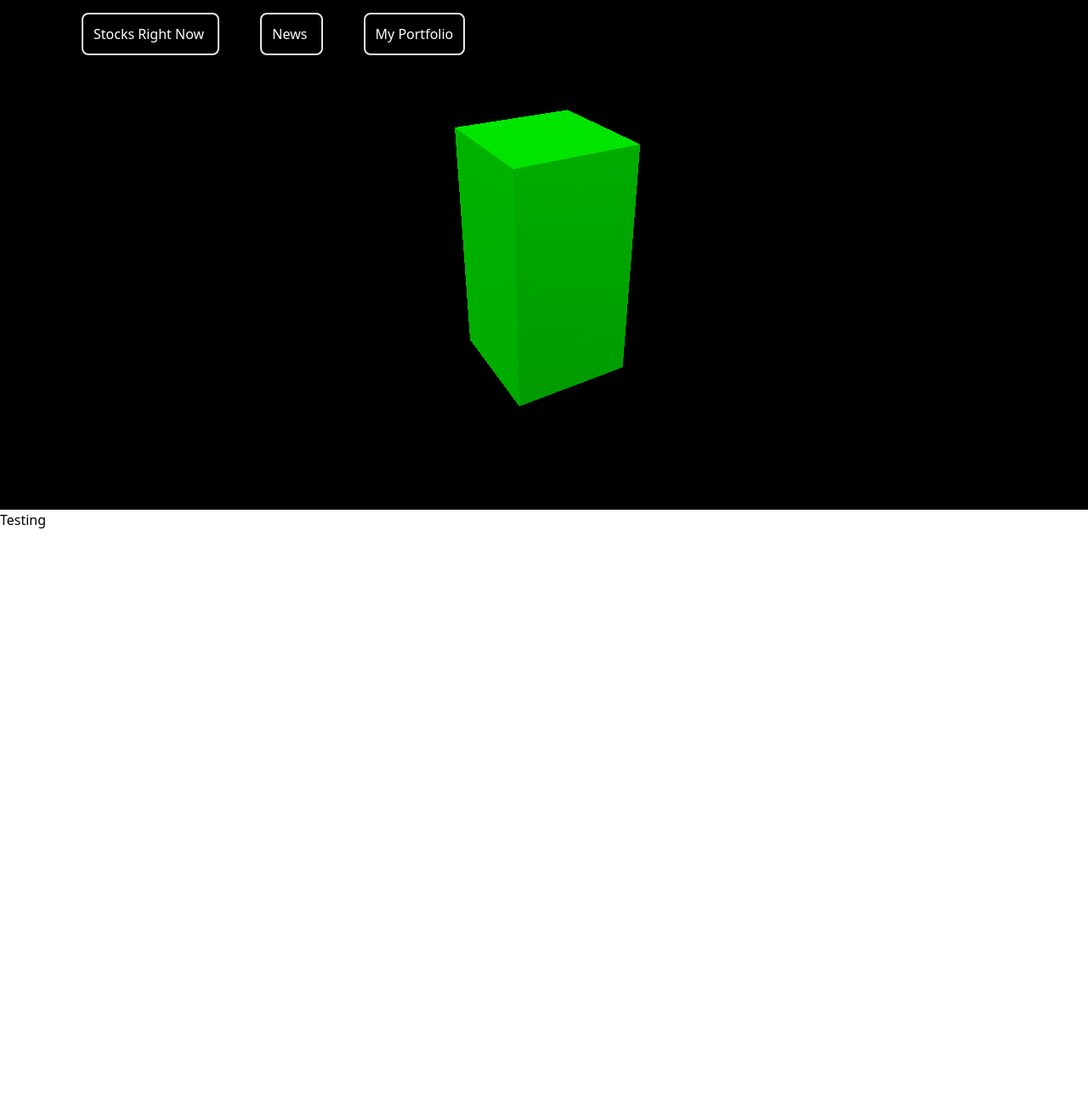
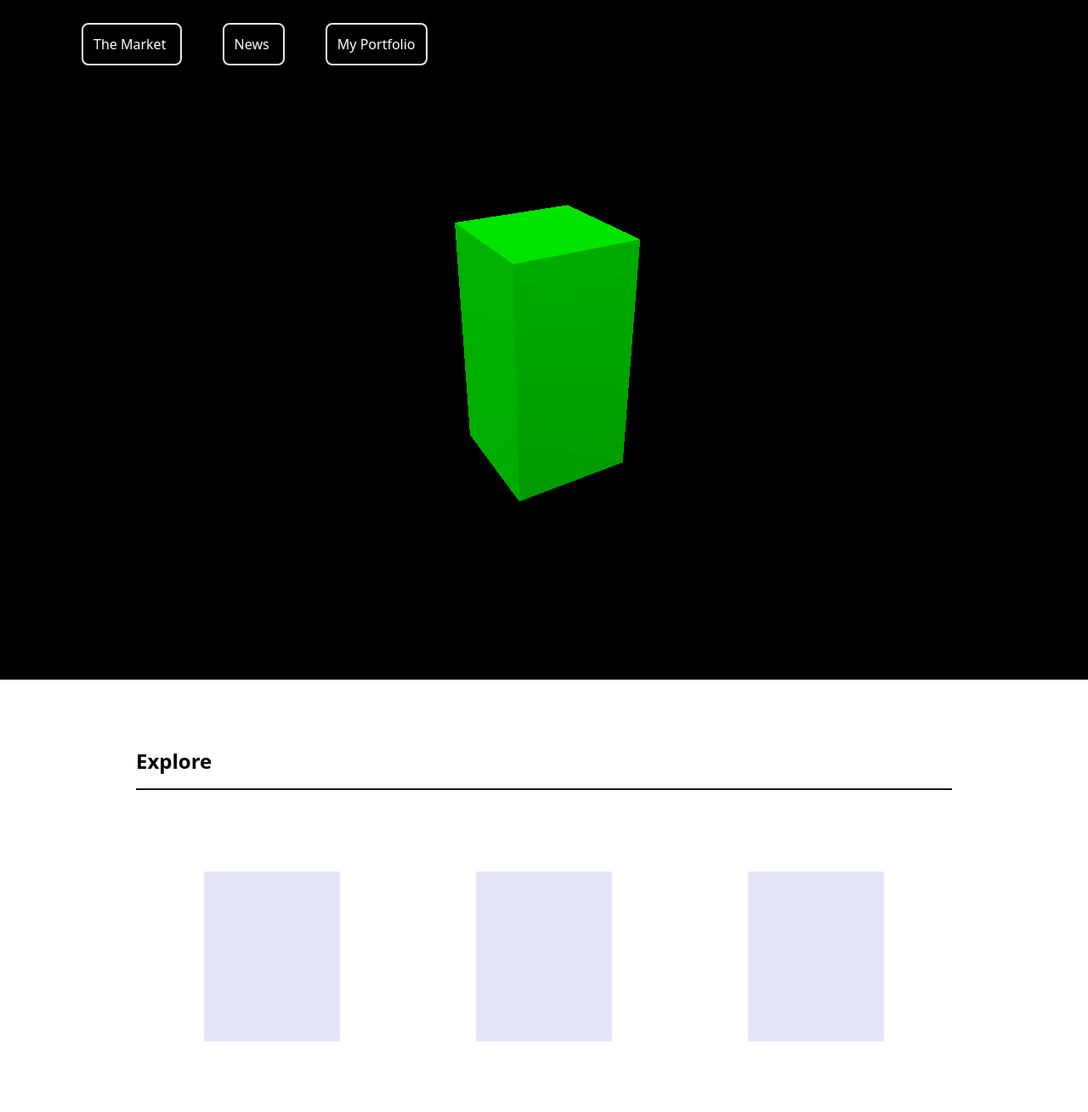
Before and after one commit to PatZhang0214/stock-tracker, a website: page src/public/main.html in a window 1280 px wide. Shown: the whole page at 85% size. Before the commit the page ends 800 px from the top, so only its background shows below. Drawn offline with nearby package versions, Linux system fonts and the light colour scheme; animation ran at ten frames a second.

Commit message:
Added explore section, sticky navbar

```diff
--- a/src/public/main.css
+++ b/src/public/main.css
@@ -5,12 +5,17 @@
 #top-graphic-canvas {
     display: flex;
     width: 100%;
-    height: 600px;
+    height: 800px;
     justify-content: center;
 }
 
 #top-graphic {
     width:75%;
     height: 600px;
-    background-color: red;
 }
+
+#explore-subsection {
+    width: 200px;
+    height: 200px;
+    background-color: lavender;
+}
--- a/src/public/main.html
+++ b/src/public/main.html
@@ -17,15 +17,15 @@
 </head>
 <body>
     <main>
-        <nav class="absolute text-white w-full bg-gradient-to-b from-[#0066CC] to-black h-28 pt-4 sticky-0">
-            <div class="mt-3">
-                <a class ="border-2 rounded-lg ml-24 p-3" href="#">
-                    Stocks Right Now
+        <nav class="bg-black fixed text-white w-full bg-gradient-to-b from-[#0066CC] to-black h-28 pt-4 sticky-0">
+            <div class="mt-6 border-10 rounded-lg">
+                <a class ="border-2 rounded-lg ml-24 p-3 hover:bg-gray-200 hover:text-black" href="#">
+                    The Market
                 </a>
-                <a class ="border-2 rounded-lg ml-12 p-3" href="#">
+                <a class ="border-2 rounded-lg ml-12 p-3 hover:bg-gray-200 hover:text-black" href="#">
                     News
                 </a>
-                <a class ="border-2 rounded-lg ml-12 p-3"href="#">
+                <a class ="border-2 rounded-lg ml-12 p-3 hover:bg-gray-200 hover:text-black"href="#">
                     My Portfolio
                 </a>
             </div>
@@ -33,16 +33,24 @@
 
 
     </main>
-    <div class="bg-black" id="top-graphic-canvas">
-        <div class="" id="top-graphic">
+    <div class="bg-black bg-gradient-to-b from-black to gray" id="top-graphic-canvas">
+        <div class="pt-28" id="top-graphic">
             <script type="module" src="main.js"></script>
         </div>
-        <!-- <script type="module" src="main.js"></script> -->
     </div>
-    <div>
-        <p>
-            Testing
-        </p>
+    <div class="flex flex-col pl-20 pr-20 m-20">
+        <h1 class="font-semibold text-2xl">Explore</h1>
+        <hr class="w-160 h-0.5 my-4 bg-gray-900 border-0 dark:bg-gray-700">
+        <div id="explore-section" class="flex flex-row">
+            <div id="explore-subsection" class="m-20">
+
+            </div>
+            <div id="explore-subsection" class="m-20">
+
+            </div>
+            <div id="explore-subsection" class="m-20">
+            </div>
+        </div>
     </div>
 </body>
 
--- a/src/public/main.js
+++ b/src/public/main.js
@@ -20,15 +20,14 @@ function animate() {
 	cube.rotation.x += 0.005;
 	cube.rotation.y += 0.005;
 	renderer.render( scene, camera );
-
 }
 
 // Resize
 
 window.addEventListener('resize', () => {
-	camera.aspect = window.innerWidth / window.innerHeight
+	camera.aspect = container.offsetWidth / container.offsetHeight
 	camera.updateProjectionMatrix()
-	renderer.setSize(window.innerWidth, window.innerHeight)
+	renderer.setSize(container.offsetWidth, container.offsetHeight)
 })
 
 const loop = () => {
```
